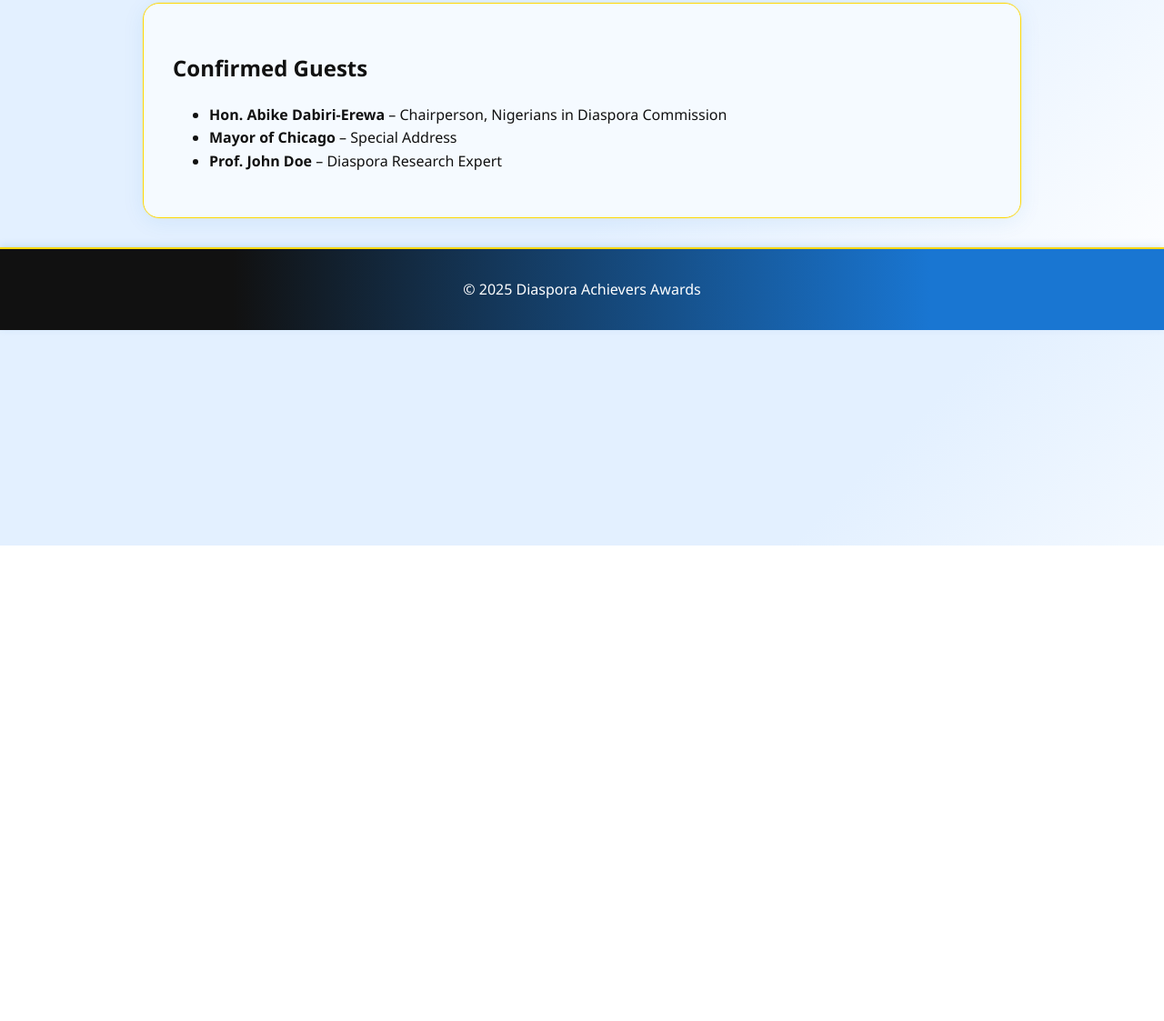
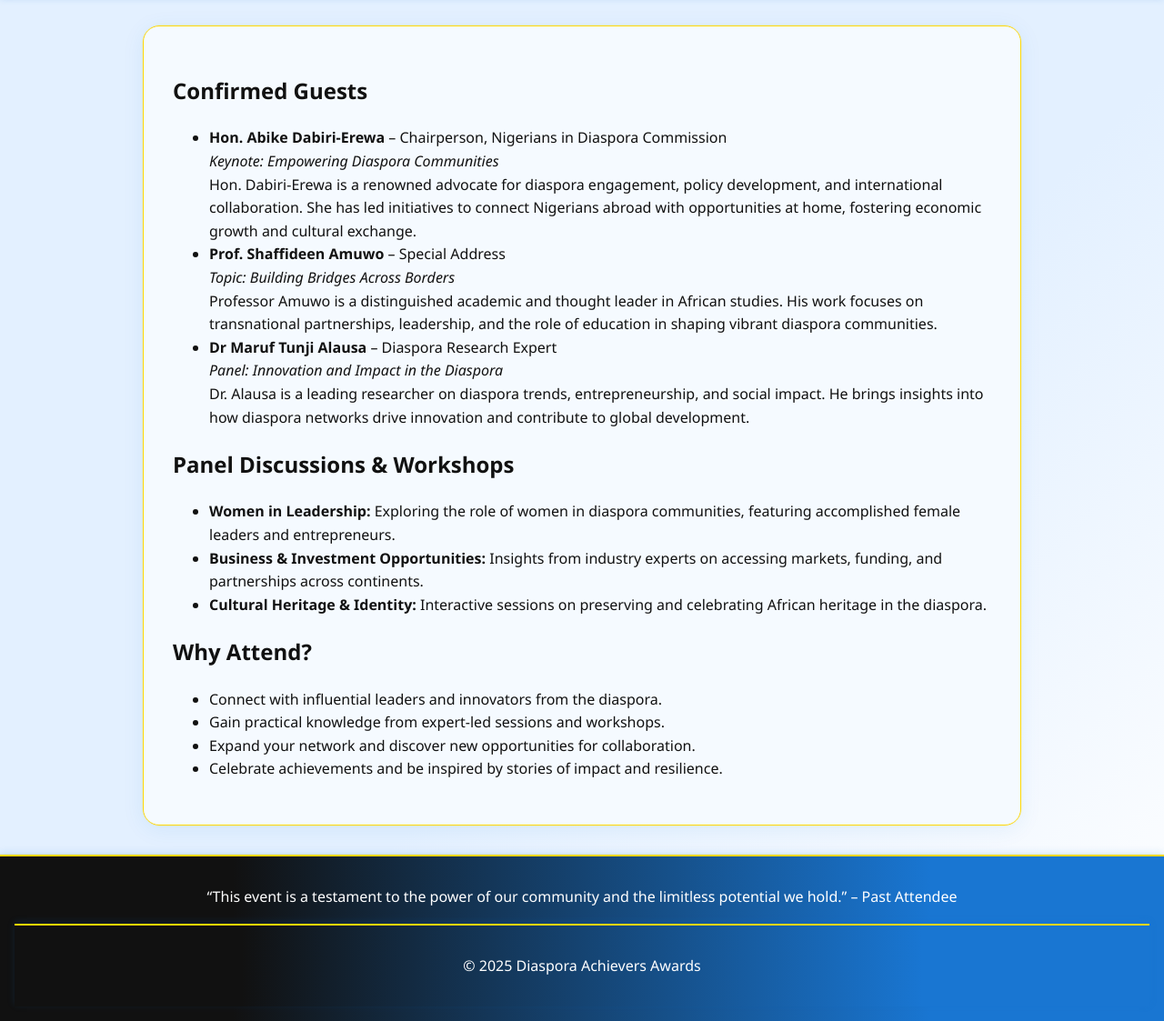
Before and after one commit to notheree/event-website, a plain HTML site: page speakers.html in a window 1280 px wide. Shown: the part 200-1323 px from the top of the page at 91% size. Before the commit the page ends 800 px from the top, so only its background shows below. Drawn offline with Linux system fonts and the light colour scheme.

Commit message:
Update speakers.html

```diff
--- a/speakers.html
+++ b/speakers.html
@@ -5,9 +5,15 @@
     <meta name="viewport" content="width=device-width, initial-scale=1.0">
     <title>Speakers - African Diaspora Achievers Awards</title>
     <link rel="stylesheet" href="css/style.css">
+        <!-- Favicon for browser tab -->
+    <link rel="icon" type="image/png" href="images/logo.jpg">
 </head>
 <body>
     <header>
+        <!-- Logo Section -->
+        <div class="logo-container">
+            <img src="images\logo.jpg" alt="Diaspora Achievers Awards Logo" class="site-logo">
+        </div>
         <h1>Featured Speakers</h1>
         <nav>
             <a href="index.html">Home</a>
@@ -21,11 +27,52 @@
     <main>
         <section>
             <h2>Confirmed Guests</h2>
+            <ul class="speaker-list">
+                <li>
+                    <strong>Hon. Abike Dabiri-Erewa</strong> – Chairperson, Nigerians in Diaspora Commission<br>
+                    <em>Keynote: Empowering Diaspora Communities</em><br>
+                    Hon. Dabiri-Erewa is a renowned advocate for diaspora engagement, policy development, and international collaboration. She has led initiatives to connect Nigerians abroad with opportunities at home, fostering economic growth and cultural exchange.
+                </li>
+                <li>
+                    <strong>Prof. Shaffideen Amuwo</strong> – Special Address<br>
+                    <em>Topic: Building Bridges Across Borders</em><br>
+                    Professor Amuwo is a distinguished academic and thought leader in African studies. His work focuses on transnational partnerships, leadership, and the role of education in shaping vibrant diaspora communities.
+                </li>
+                <li>
+                    <strong>Dr Maruf Tunji Alausa</strong> – Diaspora Research Expert<br>
+                    <em>Panel: Innovation and Impact in the Diaspora</em><br>
+                    Dr. Alausa is a leading researcher on diaspora trends, entrepreneurship, and social impact. He brings insights into how diaspora networks drive innovation and contribute to global development.
+                </li>
+            </ul>
+        </section>
+        <section>
+            <h2>Panel Discussions & Workshops</h2>
             <ul>
-                <li><strong>Hon. Abike Dabiri-Erewa</strong> – Chairperson, Nigerians in Diaspora Commission</li>
-                <li><strong>Mayor of Chicago</strong> – Special Address</li>
-                <li><strong>Prof. John Doe</strong> – Diaspora Research Expert</li>
+                <li>
+                    <strong>Women in Leadership:</strong> Exploring the role of women in diaspora communities, featuring accomplished female leaders and entrepreneurs.
+                </li>
+                <li>
+                    <strong>Business & Investment Opportunities:</strong> Insights from industry experts on accessing markets, funding, and partnerships across continents.
+                </li>
+                <li>
+                    <strong>Cultural Heritage & Identity:</strong> Interactive sessions on preserving and celebrating African heritage in the diaspora.
+                </li>
             </ul>
+        </section>
+        <section>
+            <h2>Why Attend?</h2>
+            <ul>
+                <li>Connect with influential leaders and innovators from the diaspora.</li>
+                <li>Gain practical knowledge from expert-led sessions and workshops.</li>
+                <li>Expand your network and discover new opportunities for collaboration.</li>
+                <li>Celebrate achievements and be inspired by stories of impact and resilience.</li>
+            </ul>
+        </section>
+    </main>
+    <footer>
+        <blockquote>
+                    “This event is a testament to the power of our community and the limitless potential we hold.” – Past Attendee
+            </blockquote>
         </section>
     </main>
     <footer>
```
